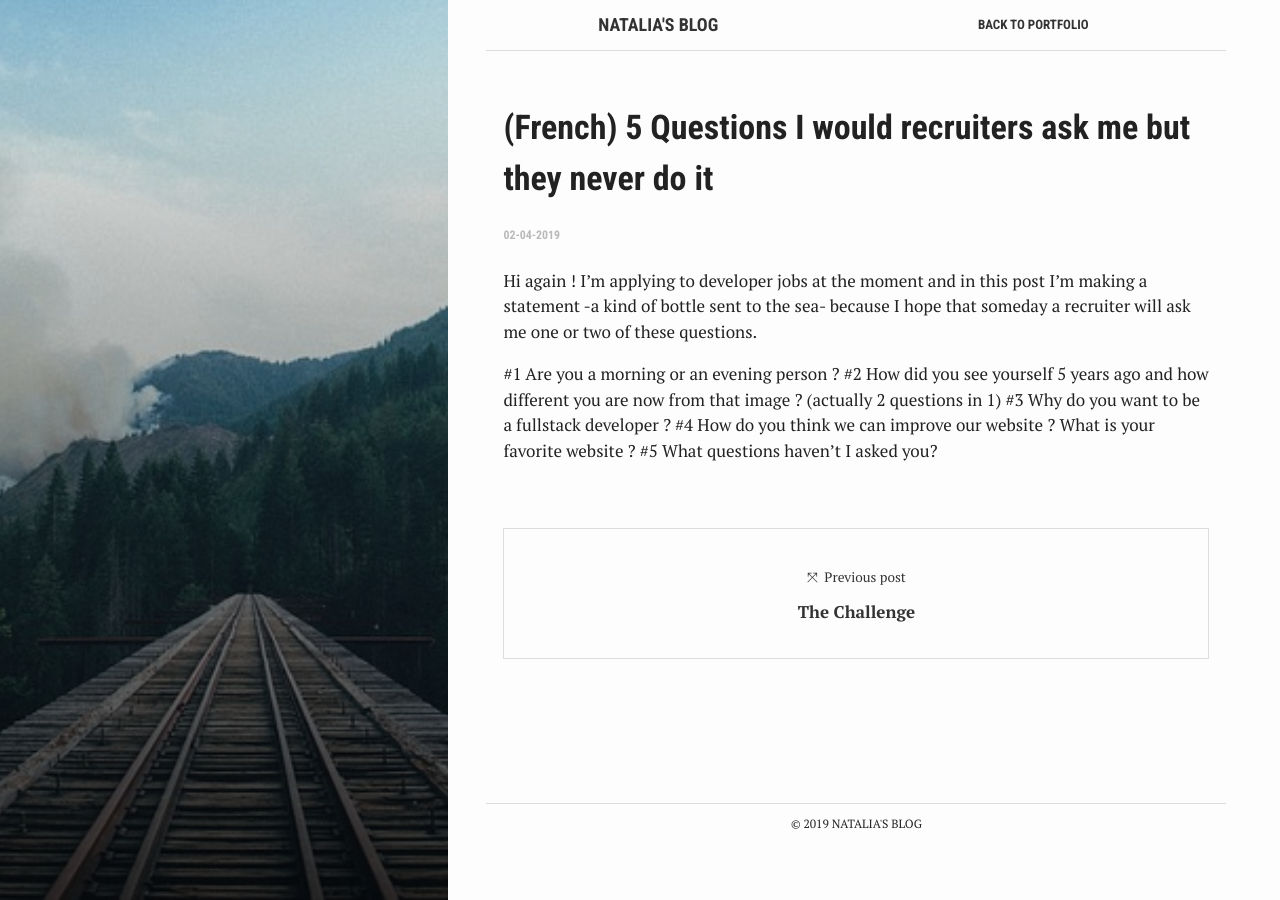
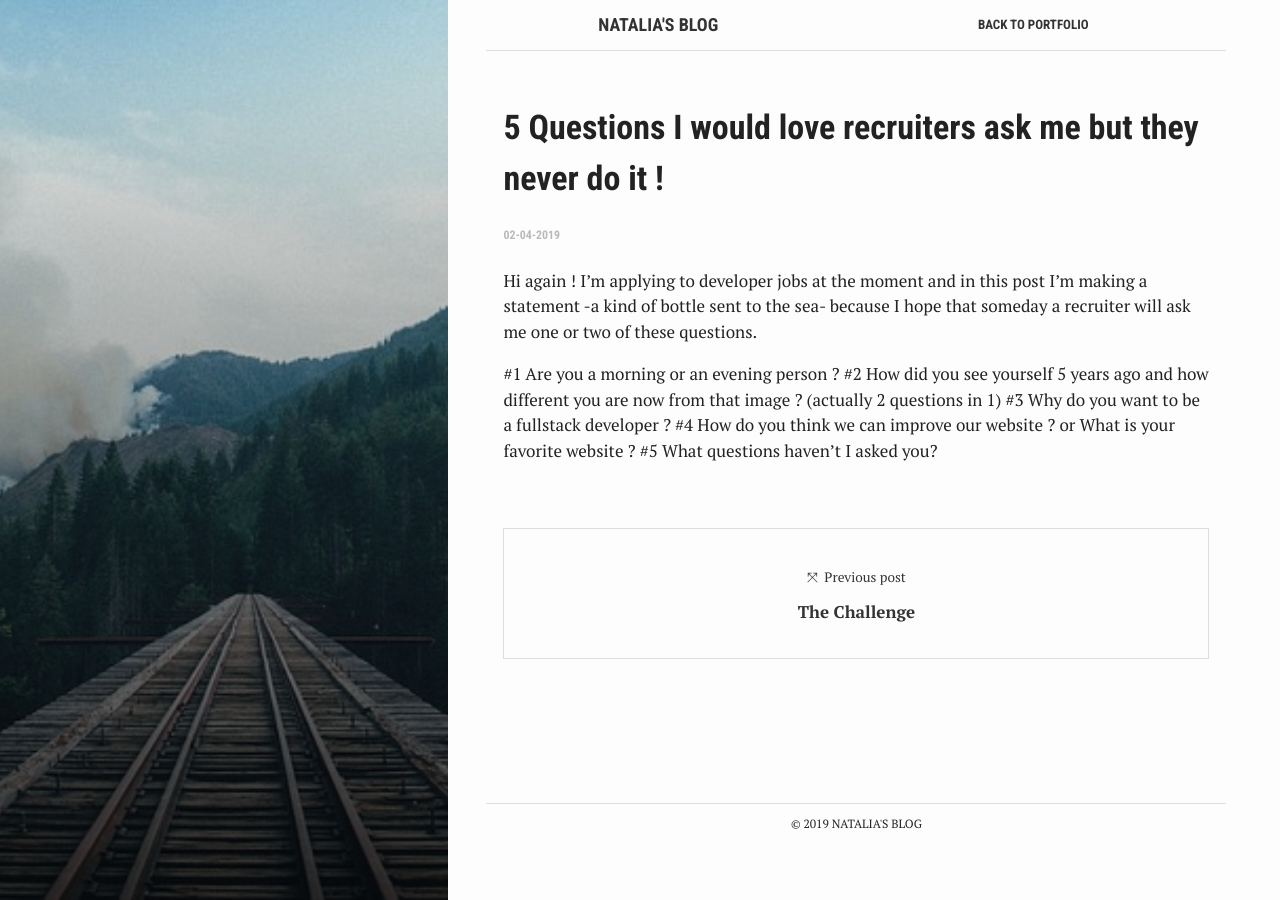
Before and after one commit to v-natalia/js-30, a Jekyll site: the page built from my_collections/_posts/2019-04-19-questions.markdown, in a window 1280 px wide. Built offline with Jekyll 4.4.1, drawn with Linux system fonts in a browser that asks for light colours.

```diff
--- a/my_collections/_posts/2019-04-19-questions.markdown
+++ b/my_collections/_posts/2019-04-19-questions.markdown
@@ -1,10 +1,10 @@
 ---
 layout: post
-title:  "(French) 5 Questions I would recruiters ask me but they never do it"
+title:  "5 Questions I would love recruiters ask me but they never do it !"
 date:   2019-04-02 10:20:00 +0200
 moment: 21th April
 categories: job
-permalink: /posts/js-30-challenge
+permalink: /posts/5-questions
 bg: rails.jpg
 ---
 
@@ -14,5 +14,5 @@ I'm applying to developer jobs at the moment and in this post I'm making a state
 #1 Are you a morning or an evening person ?
 #2 How did you see yourself 5 years ago and how different you are now from that image ? (actually 2 questions in 1)
 #3 Why do you want to be a fullstack developer ?
-#4 How do you think we can improve our website ? What is your favorite website ?
+#4 How do you think we can improve our website ? or What is your favorite website ?
 #5 What questions haven’t I asked you?
```
